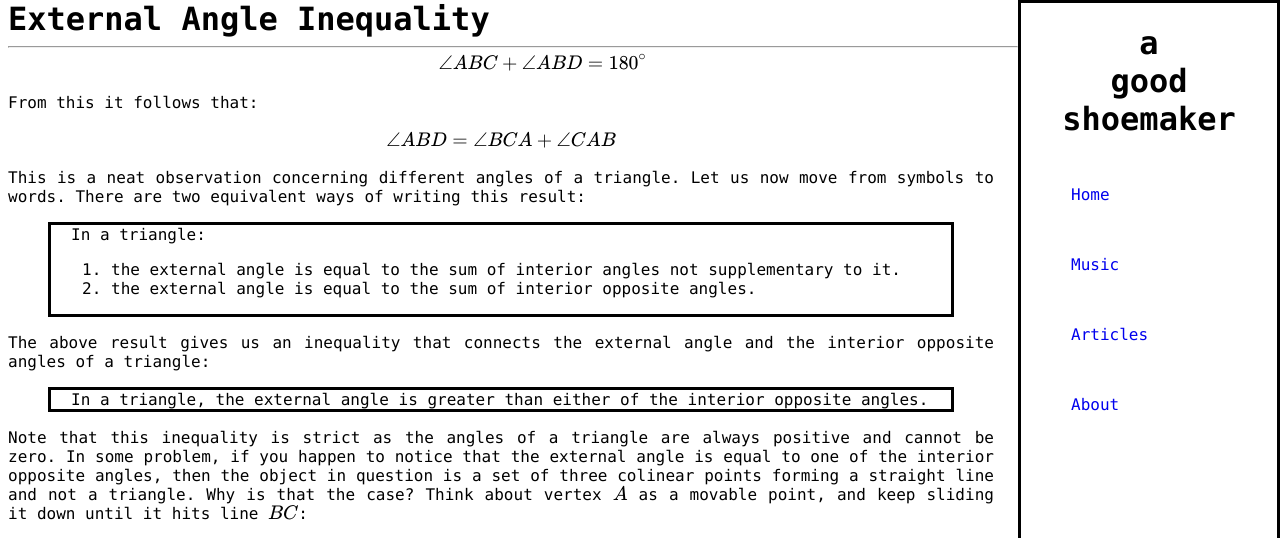
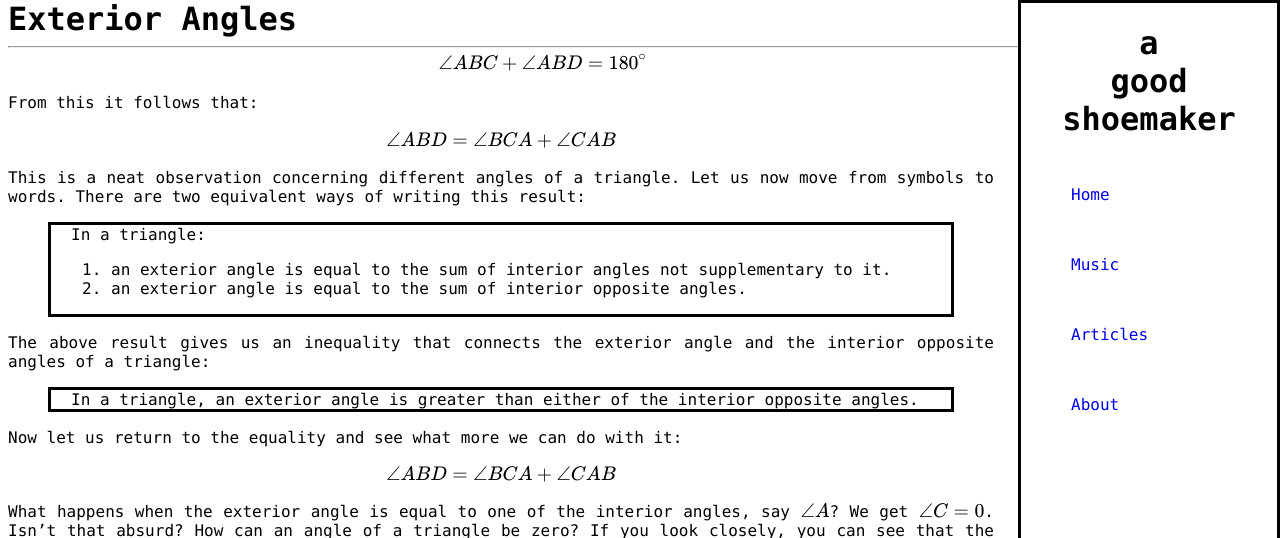
Before and after one commit to agoodshoemaker/agoodshoemaker.github.io, a Jekyll site: the page built from _posts/2019-05-15-exteriorAngle.markdown, in a window 1280 px wide and 1400 px high, scrolled down 1979 px, cut to the strip 0-538 px from the top of the window. Built offline with Jekyll 4.4.1, drawn with Linux system fonts in a browser that asks for light colours; formulas are drawn with MathJax 3; a script that is not in the unit is left out; some of the changed text lies outside the part shown.

Commit message:
Modified post

```diff
--- a/_posts/2016-09-15-groupDynamics.markdown
+++ b/_posts/2016-09-15-groupDynamics.markdown
@@ -14,7 +14,7 @@
 </figure>
 
 
-Generally, no two persons share the same type of relationship. This means that we must find a way to represent edges that reflects this observation. We can do that by weighting the edges, thicker edges imply greater affinity between a pair of people, thinner edges correspond to lesser affinity. The same thing can be represented numerically by what is called an *edge weight* between two edges. The more positive the weight, the greater the familiarity between the individuals. A small positive value indicates reasonable familiarity, and a negative value may mean that the two people have never met before, or have an intense dislike for each other. Now the aim of a group outing should be to maximize the “happiness” of as many individuals as possible. This seems to be a fair objective that the group should adopt. We can model individual happiness as follows : The individual should be a part of conversations that interest him, the more the better. In what follows, I will point out some general features of group outings, and finally draw up a heuristic that maximizes group happiness.  <br><br>
+Generally, no two persons share the same type of relationship. This means that we must find a way to represent edges that reflects this observation. We can do that by weighting the edges, thicker edges imply greater affinity between a pair of people, thinner edges correspond to lesser affinity. The same thing can be represented numerically by what is called an *edge weight* between two nodes. The more positive the weight, the greater the familiarity between the individuals. A small positive value indicates reasonable familiarity, and a negative value may mean that the two people have never met before, or have an intense dislike for each other. Now the aim of a group outing should be to maximize the “happiness” of as many individuals as possible. This seems to be a fair objective that the group should adopt. We can model individual happiness as follows : The individual should be a part of conversations that interest him, the more the better. In what follows, I will point out some general features of group outings, and finally draw up a heuristic that maximizes group happiness.  <br><br>
 
 
 **Large groups suck**  - This is invariably the case, and for obvious reasons. What happens in large groups is that the distribution of the edge weights is highly non-uniform, which means we have people who have never met each other before, or are not very comfortable being together. Some variation in the weights is inevitable, but we must try to stick to the uniform distribution as much as we can.  <br><br>
--- a/_posts/2019-05-15-externalAngle.markdown
+++ b/_posts/2019-05-15-exteriorAngle.markdown
@@ -1,6 +1,6 @@
 ---
 layout: post
-title: External Angle Inequality
+title: Exterior Angles
 mathjax: true
 categories: Mathematics
 excerpt: This article shows how an organic approach can be adopted for mathematics instruction, a departure from the conventional pedagogic approach of the definition-theorem-proof. It tries to prove a result in elementary geometry without using the words theorem or proof.
@@ -9,7 +9,7 @@
 Consider the following figure. We have $\bigtriangleup ABC$ whose sides $AB$ and $CB$ have been extended into rays $AX$ and $CY$ respectively.
 
 <figure>
-	<img src="/assets/posts/2019-05-15-externalAngle/fig1.png" width="65%" height="65%" />
+	<img src="/assets/posts/2019-05-15-exteriorAngle/fig1.png" width="65%" height="65%" />
 	<figcaption> Fig-1: $\bigtriangleup\ ABC$ </figcaption>
 </figure>
 
@@ -27,7 +27,7 @@
 <br><br>
 
 <figure>
-	<img src="/assets/posts/2019-05-15-externalAngle/fig2.png" width="65%" height="65%" />
+	<img src="/assets/posts/2019-05-15-exteriorAngle/fig2.png" width="65%" height="65%" />
 	<figcaption> Fig-2: Angles formed by the rays $AX$ and $CY$ </figcaption>
 </figure>
 
@@ -41,8 +41,8 @@
 
 
 <figure>
-	<img src="/assets/posts/2019-05-15-externalAngle/fig3.png" width="65%" height="65%" />
-	<figcaption> Fig-3: External angle </figcaption>
+	<img src="/assets/posts/2019-05-15-exteriorAngle/fig3.png" width="65%" height="65%" />
+	<figcaption> Fig-3: exterior angle </figcaption>
 </figure>
 
 <br><br>
@@ -71,25 +71,63 @@
 This is a neat observation concerning different angles of a triangle. Let us now move from symbols to words. There are two equivalent ways of writing this result:
 
 > In a triangle:
- 1. the external angle is equal to the sum of interior angles not supplementary to it.
-2. the external angle is equal to the sum of interior opposite angles.
+ 1. an exterior angle is equal to the sum of interior angles not supplementary to it.
+2. an exterior angle is equal to the sum of interior opposite angles.
 
-The above result gives us an inequality that connects the external angle and the interior opposite angles of a triangle:
+The above result gives us an inequality that connects the exterior angle and the interior opposite angles of a triangle:
 
-> In a triangle, the external angle is greater than either of the interior opposite angles.
+> In a triangle, an exterior angle is greater than either of the interior opposite angles.
 
-Note that this inequality is strict as the angles of a triangle are always positive and cannot be zero. In some problem, if you happen to notice that the external angle is equal to one of the interior opposite angles, then the object in question is a set of three colinear points forming a straight line and not a triangle. Why is that the case? Think about vertex $A$ as a movable point, and keep sliding it down until it hits line $BC$:
+Now let us return to the equality and see what more we can do with it:
+
+$$
+\angle{ABD} = \angle{BCA} + \angle{CAB}
+$$
+
+What happens when the exterior angle is equal to one of the interior angles, say $\angle A$? We get $\angle C = 0$. Isn't that absurd? How can an angle of a triangle be zero? If you look closely, you can see that the object in question is no longer a triangle but has become a straight line. To see why this happens think of vertex $A$ as a movable point and keep moving it down until it hits $BC$. At this stage, $\angle A = \angle ABD = 180^{\circ}$. We also note that the inequality that arises from this equality is strict. As long as you are talking about a triangle, the external angle will be strictly greater than either of the interior opposite angles. Refer the video below to visualize this process:
 
 <br><br>
 
 <figure>
-<video width="65%" height="65%" controls>
-  <source src="/assets/posts/2019-05-15-externalAngle/inequality.mp4" type="video/mp4">
+<video width="65%" height="65%" controls muted>
+  <source src="/assets/posts/2019-05-15-exteriorAngle/inequality.mp4" type="video/mp4">
 </video>
 <figcaption>Fig-4: Inequality to equality</figcaption>
 </figure>
 
 <br><br>
 
+Are we done? Not yet. We can ask other interesting questions. For this we need to bring the figure back into focus.
 
-Neat! That completes this post on the external angle inequality.
+<figure>
+	<img src="/assets/posts/2019-05-15-exteriorAngle/fig3.png" width="65%" height="65%" />
+	<figcaption> Fig-5: obtuse exterior angle </figcaption>
+</figure>
+
+<br><br>
+
+If you notice, $\angle ABD$ is obtuse. This means that $\angle ABC$ is acute, and it follows that $\angle ABD > \angle ABC$. So can we alter the previous inequality and state that the exterior angle is greater than all interior angels? It seems like a harmless statement, right?
+
+<br><br>
+
+No! Consider another version of triangle $ABC$:
+
+<figure>
+	<img src="/assets/posts/2019-05-15-exteriorAngle/fig6.png" width="50%" height="50%" />
+	<figcaption> Fig-6: acute exterior angle </figcaption>
+</figure>
+
+<br>
+
+The original inequality still holds here, but the exterior angle is not greater than the adjacent angle interior to the triangle. What happened was that we followed a wrong process of reasoning when we generalized from the particular. This is like having an equilateral triangle and stating that all triangles have angles that equal $60^{\circ}$. In geometry, the figure is a guide that helps us reason about objects like lines, angles and triangles. We must be careful to own the construction and not be owned by it! But our mistake does lead us to another insight.
+
+
+> In an acute angled triangle, any exterior angle is greater than all interior angles of the triangle.
+
+In a similar vein, we can look at an isosceles triangle and come up with the following observation:
+
+> In an isosceles triangle, the exterior angle opposite to the base is twice either angle at the base.
+
+<br><br>
+
+Neat! That completes this post on the exterior angles.
```
Also changed, not shown: assets/posts/2019-05-15-exteriorAngle/fig1.png (renamed from assets/posts/2019-05-15-externalAngle/fig1.png), assets/posts/2019-05-15-exteriorAngle/fig2.png (renamed from assets/posts/2019-05-15-externalAngle/fig2.png), assets/posts/2019-05-15-exteriorAngle/fig3.png (renamed from assets/posts/2019-05-15-externalAngle/fig3.png), assets/posts/2019-05-15-exteriorAngle/fig4.png (renamed from assets/posts/2019-05-15-externalAngle/fig4.png), assets/posts/2019-05-15-exteriorAngle/fig6.png (added), 2 other files.
